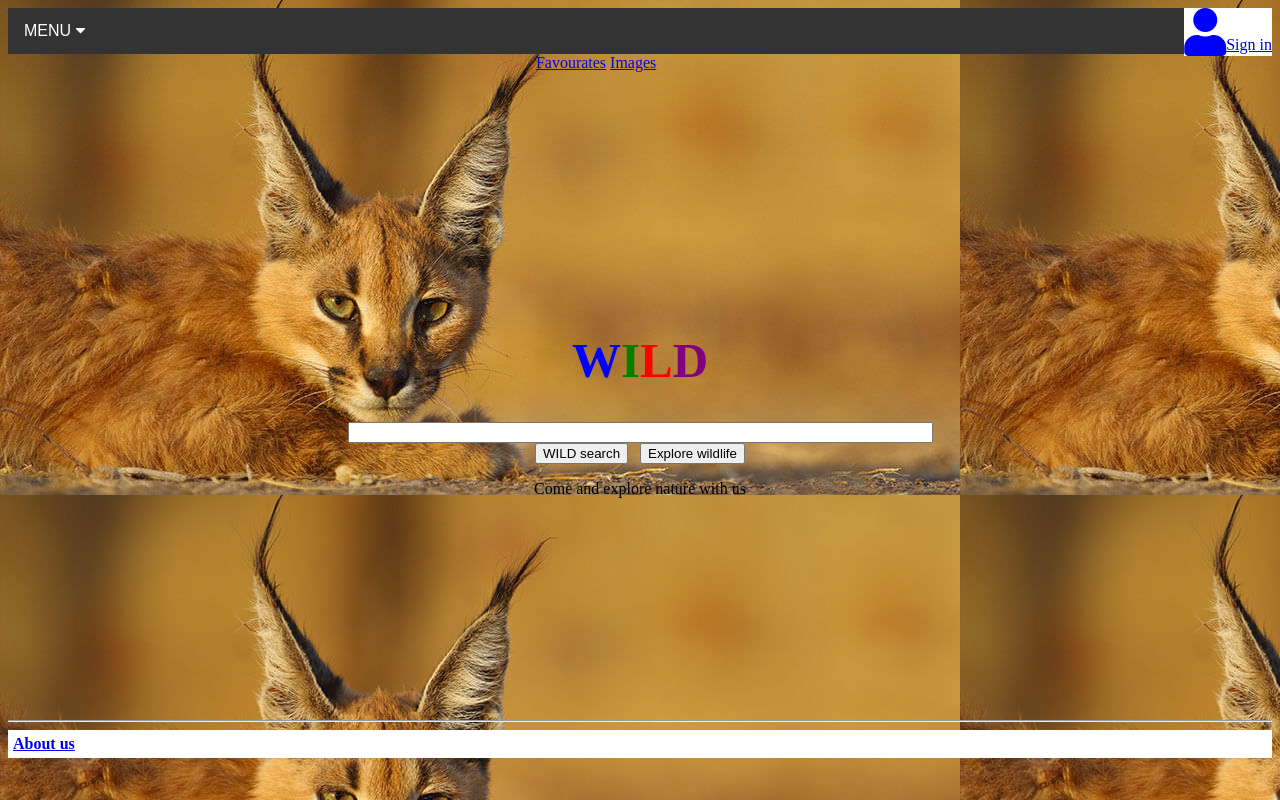
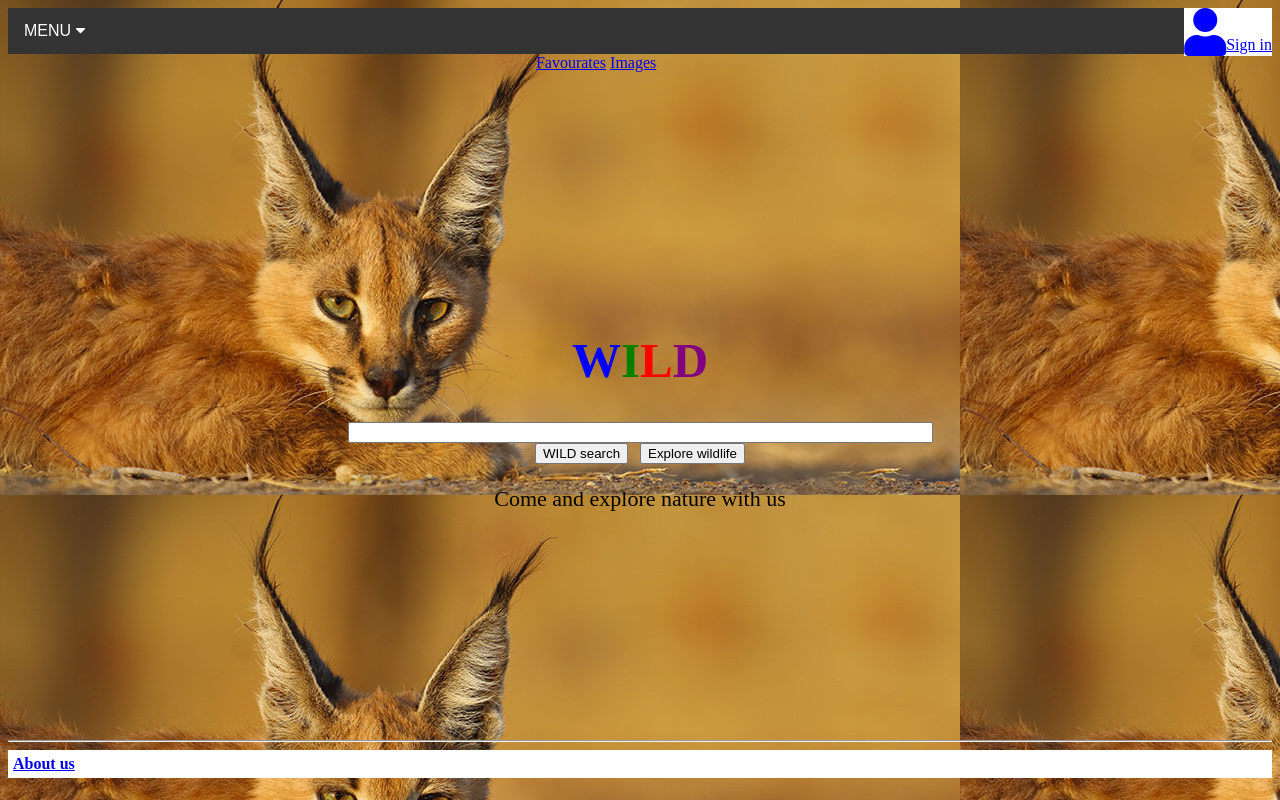
Before and after one commit to moketeflicka/LANDING, a plain HTML site: page index.html in a window 1280 px wide. Drawn offline with Linux system fonts and the light colour scheme.

Commit message:
Update index.html

```diff
--- a/index.html
+++ b/index.html
@@ -17,6 +17,9 @@
     background-color: #333;
     font-family: Arial, Helvetica, sans-serif;
 }
+	.para{
+	font-size: 22px;
+	}
 
 .navbar a {
     float: left;
@@ -114,7 +117,7 @@ padding:5px;
 <input type="search" name="searchengine" size="70"/></br>
 
 <input type="submit" value="WILD search"/> &nbsp <input type="submit" value="Explore wildlife"/>
-<p style="font-size: 16px"> Come and explore nature with us</p>
+<p class="para"> Come and explore nature with us</p>
 </center>
 <br>
 <br>
```
